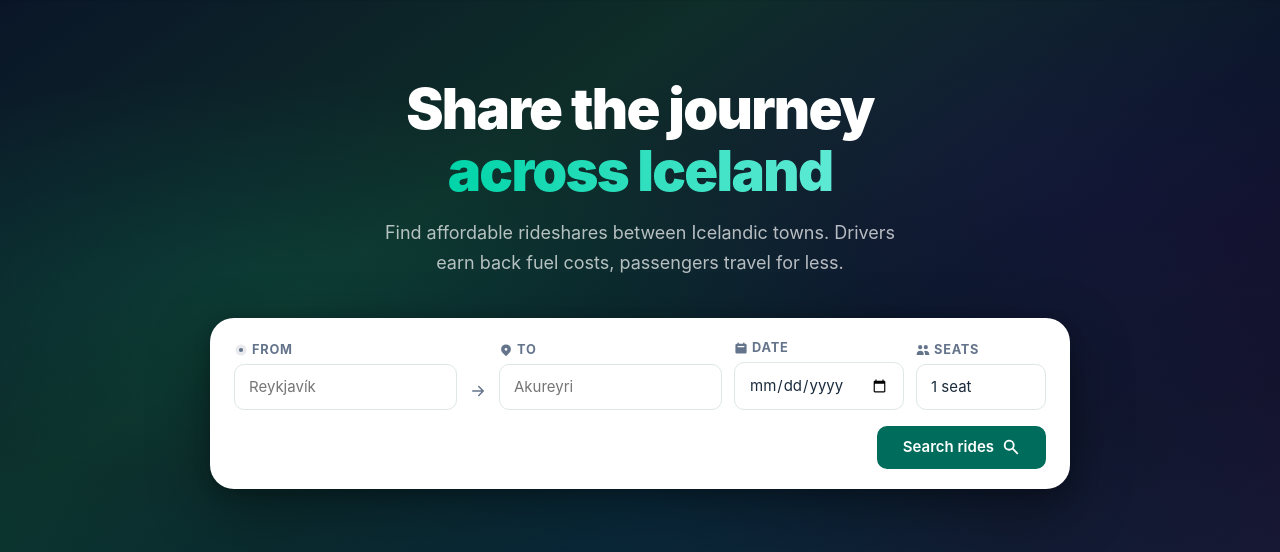
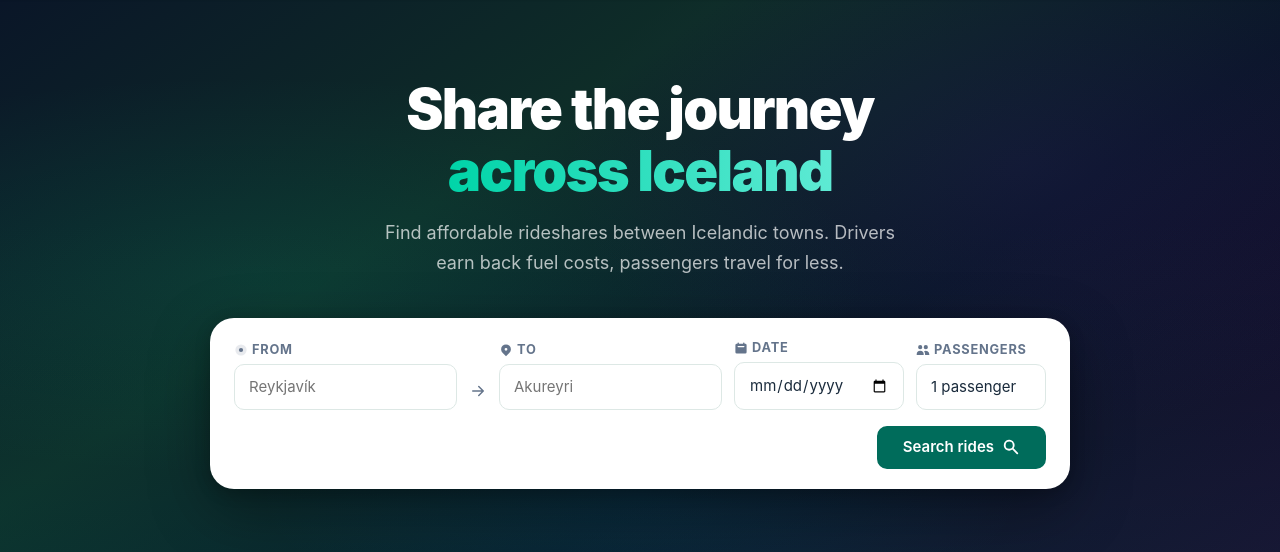
Before and after one commit to leifmeister/samefare, a FastAPI app: page / in a window 1280 px wide. Shown: the part 66-618 px from the top of the page. Run offline with FastAPI, Linux system fonts and the light colour scheme; data that the repository does not hold is empty; parts of the project's set-up code (start-up, migrations or seed data) failed here and were passed over.

Commit message:
Change 'Seats' to 'Passengers' on hero search field
Co-Authored-By: Claude Sonnet 4.6 <noreply@anthropic.com>

```diff
--- a/templates/index.html
+++ b/templates/index.html
@@ -53,12 +53,12 @@
         <div class="search-field search-field--seats">
           <label for="hero-seats" class="search-field__label">
             <svg xmlns="http://www.w3.org/2000/svg" viewBox="0 0 20 20" fill="currentColor" width="14" height="14" aria-hidden="true"><path d="M9 6a3 3 0 11-6 0 3 3 0 016 0zM17 6a3 3 0 11-6 0 3 3 0 016 0zM12.93 17c.046-.327.07-.66.07-1a6.97 6.97 0 00-1.5-4.33A5 5 0 0119 16v1h-6.07zM6 11a5 5 0 015 5v1H1v-1a5 5 0 015-5z"/></svg>
-            Seats
+            Passengers
           </label>
           <select id="hero-seats" name="seats" class="search-field__input">
-            <option value="1">1 seat</option>
-            <option value="2">2 seats</option>
-            <option value="3">3 seats</option>
+            <option value="1">1 passenger</option>
+            <option value="2">2 passengers</option>
+            <option value="3">3 passengers</option>
           </select>
         </div>
       </div>
```
